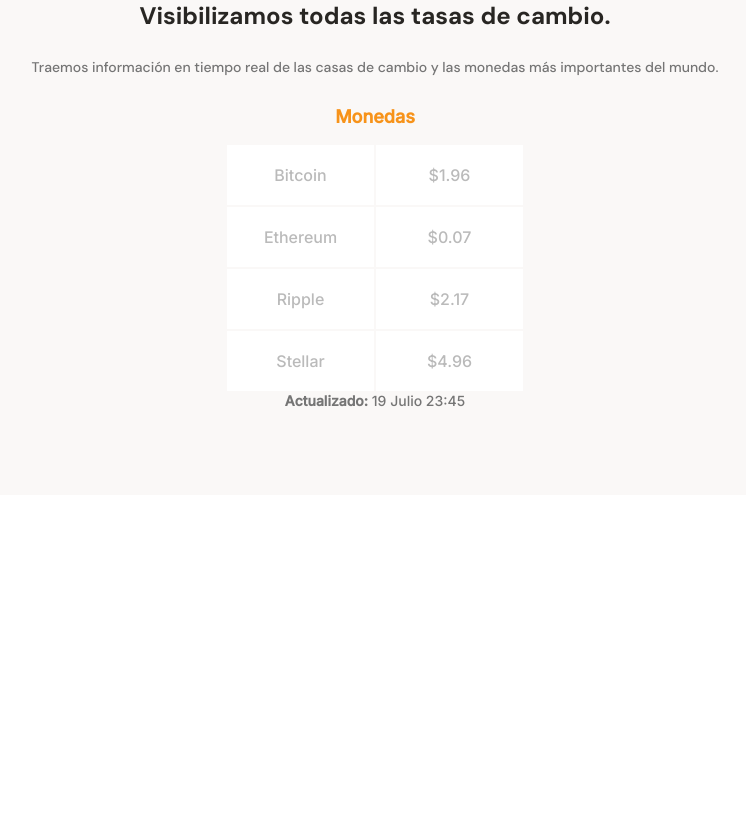
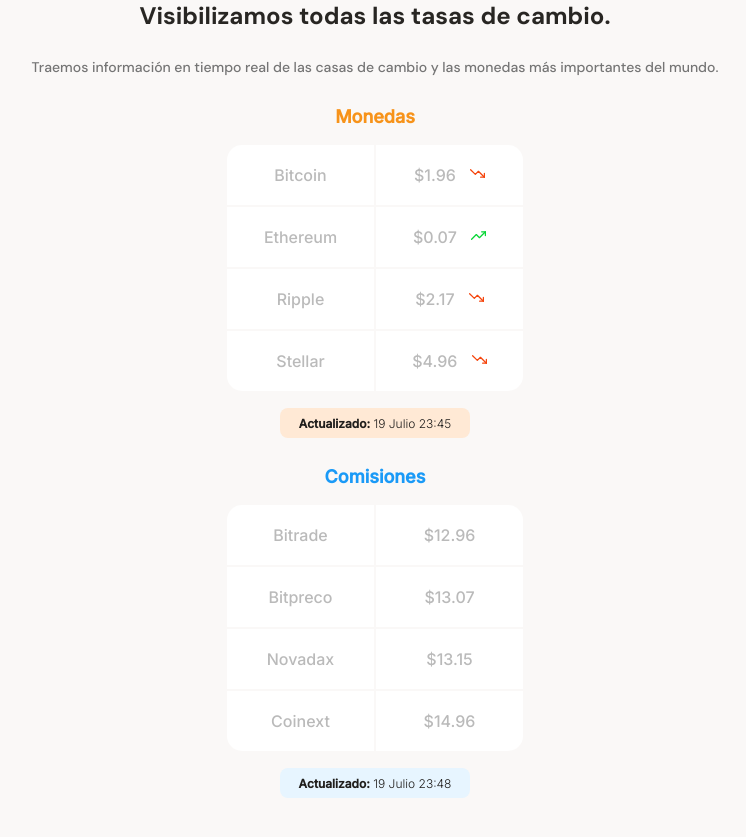
Before and after one commit to edumoyano86/CursoMobileFirst, a plain HTML site: page index.html in a window 1280 px wide. Shown: the part 661-1498 px from the top of the page, without its empty margins (265-1011 px from the left). Before the commit the page ends 1156 px from the top, so only its background shows below. Drawn offline with Linux system fonts and the light colour scheme.

Commit message:
Tablas terminadas

```diff
--- a/index.html
+++ b/index.html
@@ -33,24 +33,52 @@
                         <table>
                             <tr>
                                 <td class="table-top-left">Bitcoin</td>
-                                <td class="table-top-right table-right">$1.96 <span></span></td>
+                                <td class="table-top-right table-right">$1.96 <span class="down"></span></td>
                             </tr>
                             <tr>
                                 <td>Ethereum</td>
-                                <td class="table-right">$0.07</td>
+                                <td class="table-right">$0.07 <span class="up"></span></td>
                             </tr>
                             <tr>
                                 <td>Ripple</td>
-                                <td class="table-right">$2.17</td>
+                                <td class="table-right">$2.17 <span class="down"></span></td>
                             </tr>
                             <tr>
                                 <td class="table-bottom-left">Stellar</td>
-                                <td class="table-bottom-right table-right">$4.96</td>
+                                <td class="table-bottom-right table-right">$4.96 <span class="down"></span></td>
                             </tr>
                         </table>
                     </div>
                     <div class="currency-table-date">
                         <p><b>Actualizado:</b> 19 Julio 23:45</p>
+                    </div>
+                </div>
+            </section>
+            <section class="main-tables-container">
+                <div class="main-currency-table">
+                    <p class="currency-table-title2">Comisiones</p>
+                    <div class="currency-table-container">
+                        <table>
+                            <tr>
+                                <td class="table-top-left">Bitrade</td>
+                                <td class="table-top-right table-right">$12.96</td>
+                            </tr>
+                            <tr>
+                                <td>Bitpreco</td>
+                                <td class="table-right">$13.07</td>
+                            </tr>
+                            <tr>
+                                <td>Novadax</td>
+                                <td class="table-right">$13.15</td>
+                            </tr>
+                            <tr>
+                                <td class="table-bottom-left">Coinext</td>
+                                <td class="table-bottom-right table-right">$14.96</td>
+                            </tr>
+                        </table>
+                    </div>
+                    <div class="currency-table-date2">
+                        <p><b>Actualizado:</b> 19 Julio 23:48</p>
                     </div>
                 </div>
             </section>
--- a/styles.css
+++ b/styles.css
@@ -187,3 +187,90 @@ main {
     color: var(--grey);
     background-color: var(--just-white);
 }
+
+.currency-table-container .table-top-left {
+    border-radius: 15px 0 0 0;
+}
+
+.currency-table-container .table-top-right {
+    border-radius: 0 15px 0 0;
+}
+
+.currency-table-container .table-bottom-left {
+    border-radius: 0 0 0 15px;
+}
+
+.currency-table-container .table-bottom-right {
+    border-radius: 0 0 15px 0;
+}
+
+.currency-table-container .tabble-right {
+    font-size: 1.4rem;
+    font-weight: normal;
+    line-height: 1.7rem;
+    color: #757575
+}
+
+.currency-table-container .down {
+    display: inline-block;
+    width: 15px;
+    height: 15px;
+    margin-left: 10px;
+    background-image: url("./assets/icons/trending-down.svg");
+    background-size: cover;
+    background-position: center;
+    background-repeat: no-repeat;
+}
+
+.currency-table-container .up {
+    display: inline-block;
+    width: 15px;
+    height: 15px;
+    margin-left: 10px;
+    background-image: url("./assets/icons/trending-up.svg");
+    background-size: cover;
+    background-position: center;
+    background-repeat: no-repeat;
+}
+
+.main-currency-table .currency-table-title2 {
+    margin-bottom: 15px;
+    font-size: 1.8rem;
+    font-weight: bold;
+    line-height: 2.3rem;
+    color: var(--secondary-blue);
+}
+
+.currency-table-date {
+    width: 190px;
+    height: 30px;
+    margin: 0 auto;
+    margin-top: 15px;
+    padding: 8px;
+    background-color: var(--soft-orange);
+    border-radius: 8px;
+}
+
+.currency-table-date p {
+    font-size: 1.2rem;
+    line-height: 1.5rem;
+    font-weight: 300;
+    color: var(--warm-black);
+}
+
+.currency-table-date2 {
+    width: 190px;
+    height: 30px;
+    margin: 0 auto;
+    margin-top: 15px;
+    padding: 8px;
+    background-color: var(--soft-blue);
+    border-radius: 8px;
+}
+
+.currency-table-date2 p {
+    font-size: 1.2rem;
+    line-height: 1.5rem;
+    font-weight: 300;
+    color: var(--warm-black);
+}
```
